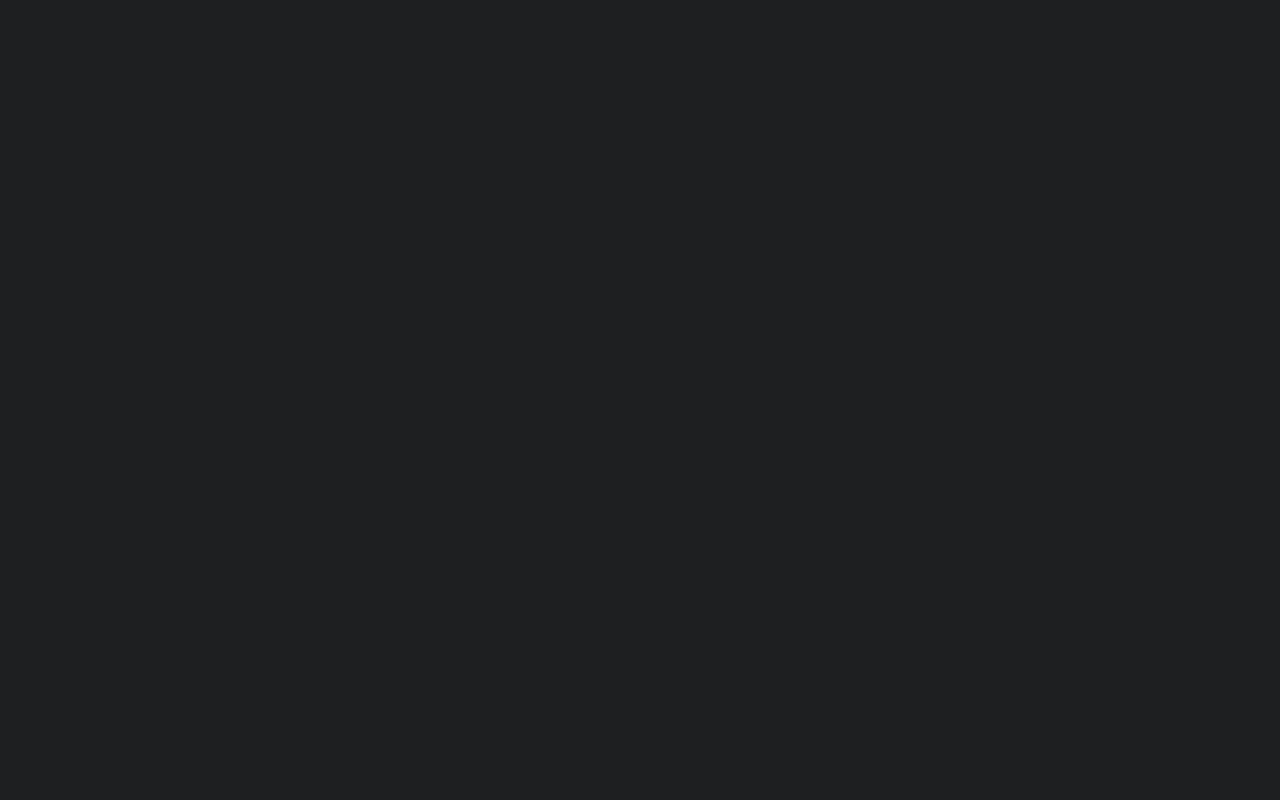
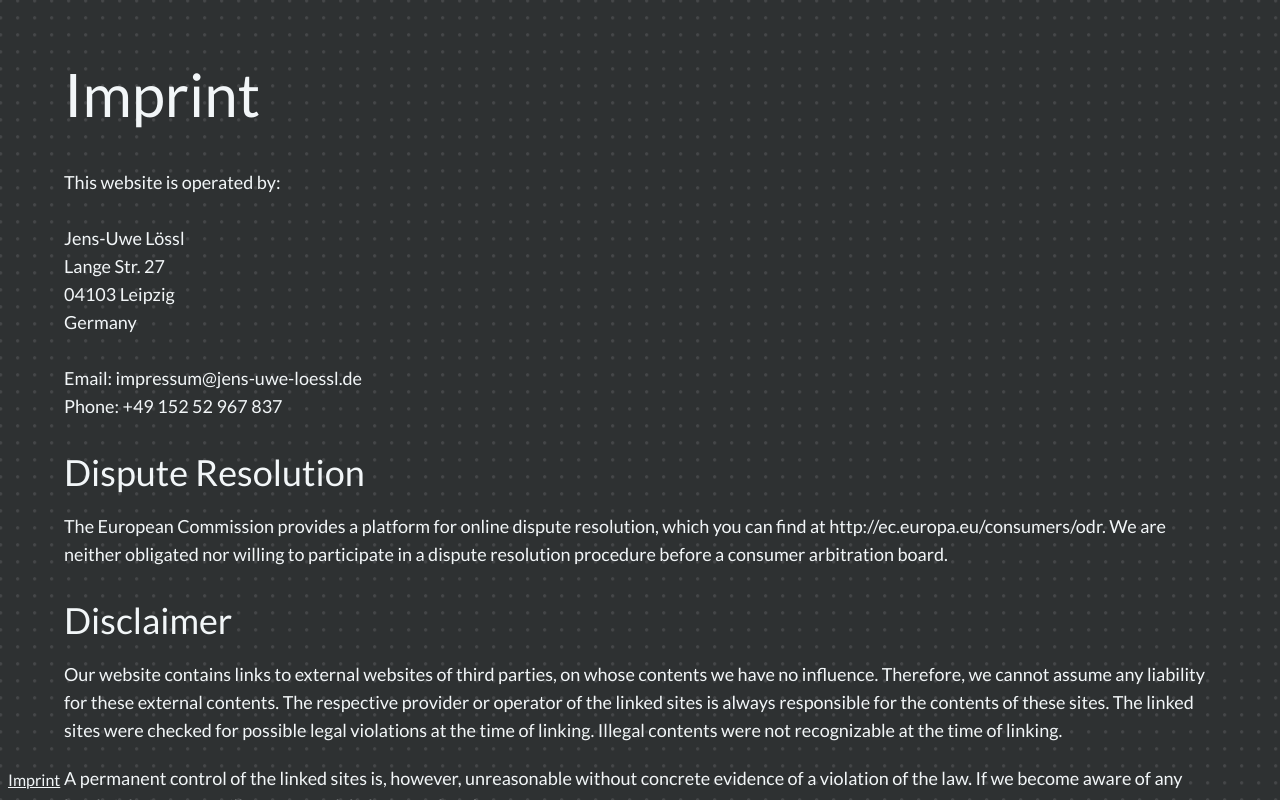
Before and after one commit to juwel-development/F-juwel-dev, an Astro site: page /imprint in a window 1280 px wide. Built offline with nearby package versions, Linux system fonts and the light colour scheme; Astro itself is replaced by a stand-in of ours.

Commit message:
FIX: Imprint not rendered

```diff
--- a/src/pages/imprint.astro
+++ b/src/pages/imprint.astro
@@ -12,7 +12,7 @@ import { FullScreenSection } from '../components/js/Molecule/FullScreenSection';
 ---
 
 <html lang="en">
-<Header title="Imprint">
+<Header title="Imprint" />
 <body>
 <Page>
   <FullScreenSection heading="Imprint">
```
